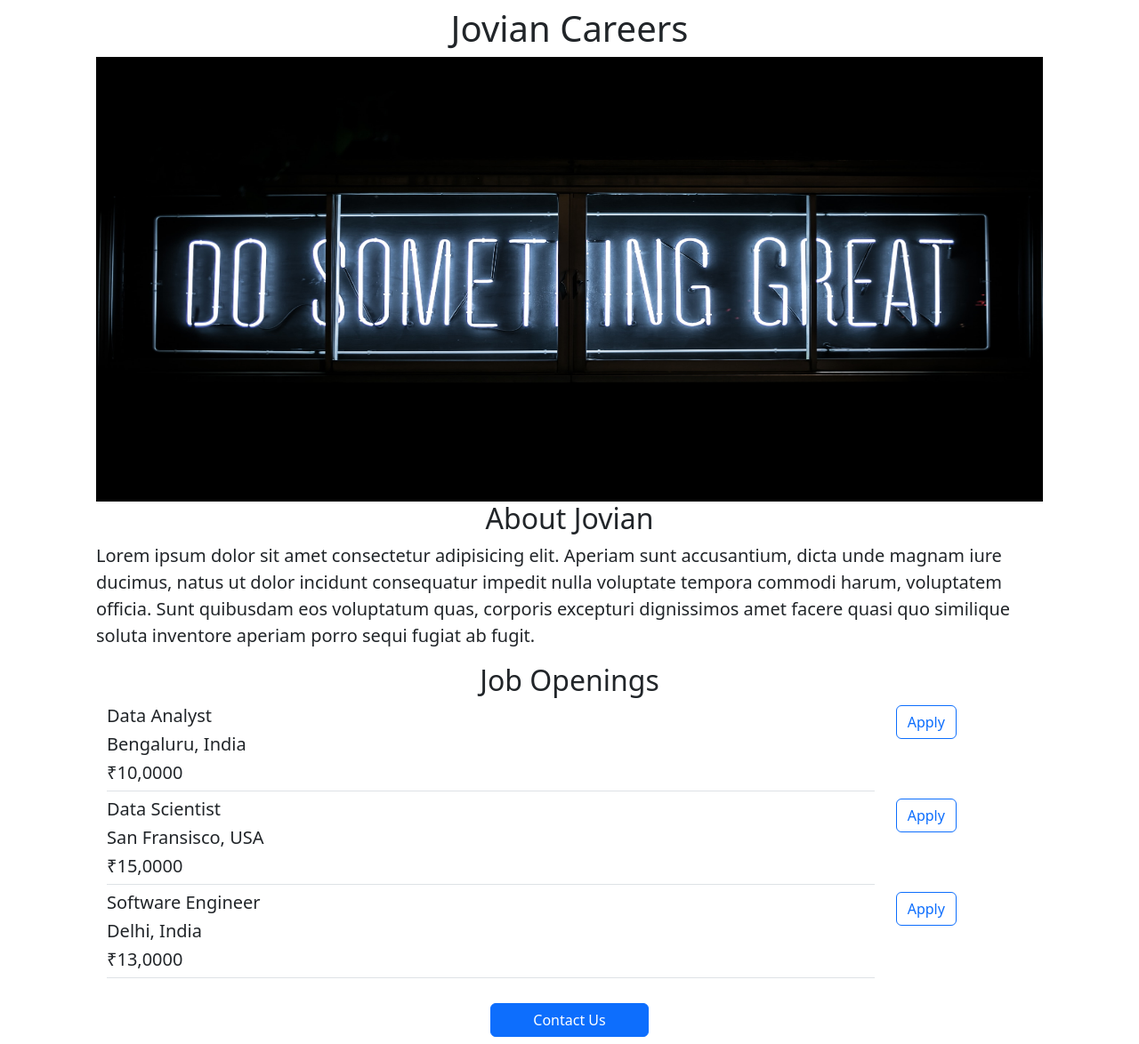
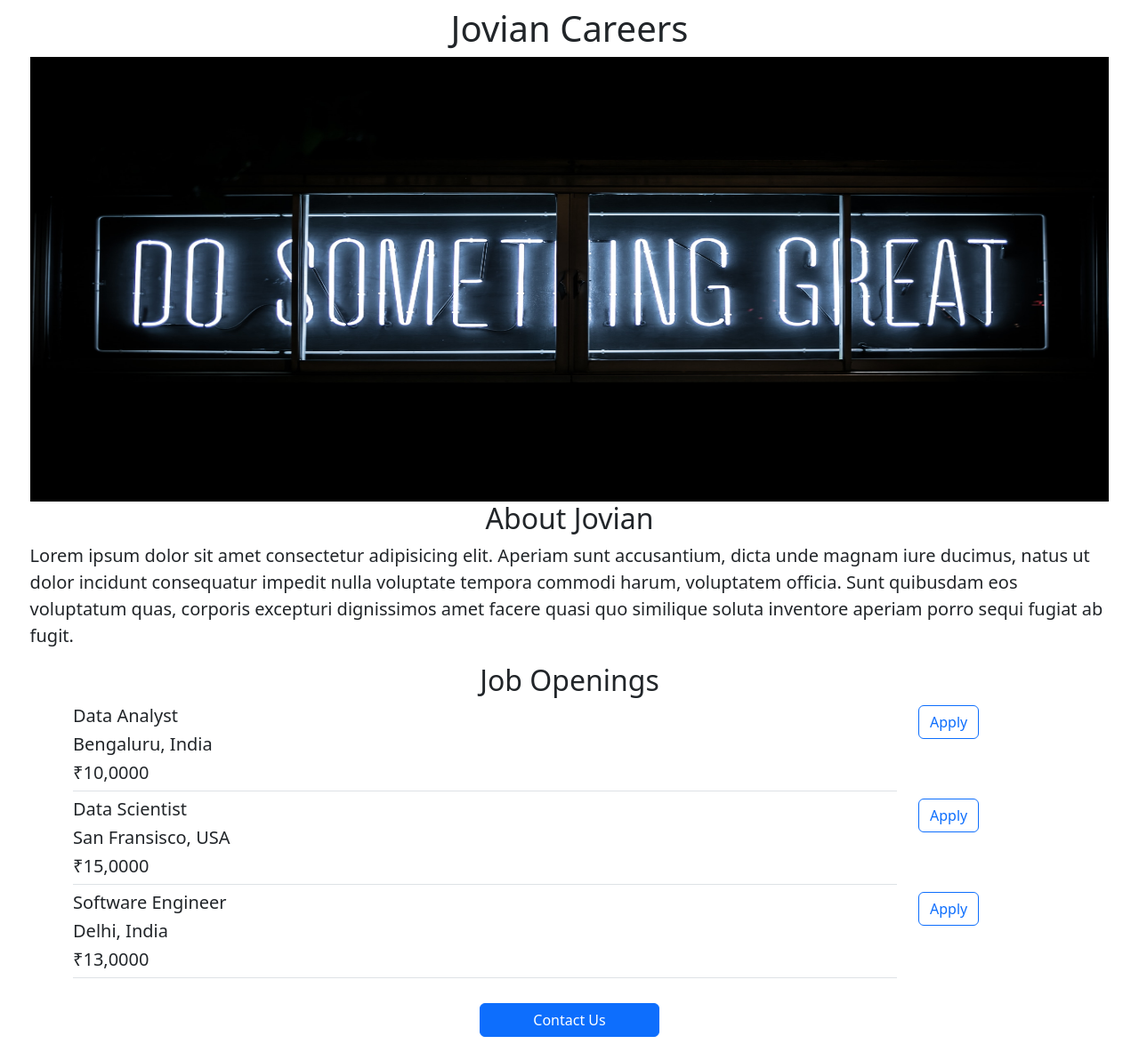
Before and after one commit to webycoderjatin/Jovian, a Flask app: page / in a window 1280 px wide. Shown: the whole page at 89% size. Run offline with Flask 3, Linux system fonts and the light colour scheme.

Commit message:
Update home.html

```diff
--- a/templates/home.html
+++ b/templates/home.html
@@ -13,7 +13,7 @@
         }
 
         body {
-            margin: 0px 100px;
+            margin: 0px 2vw;
         }
     </style>
 </head>
```
